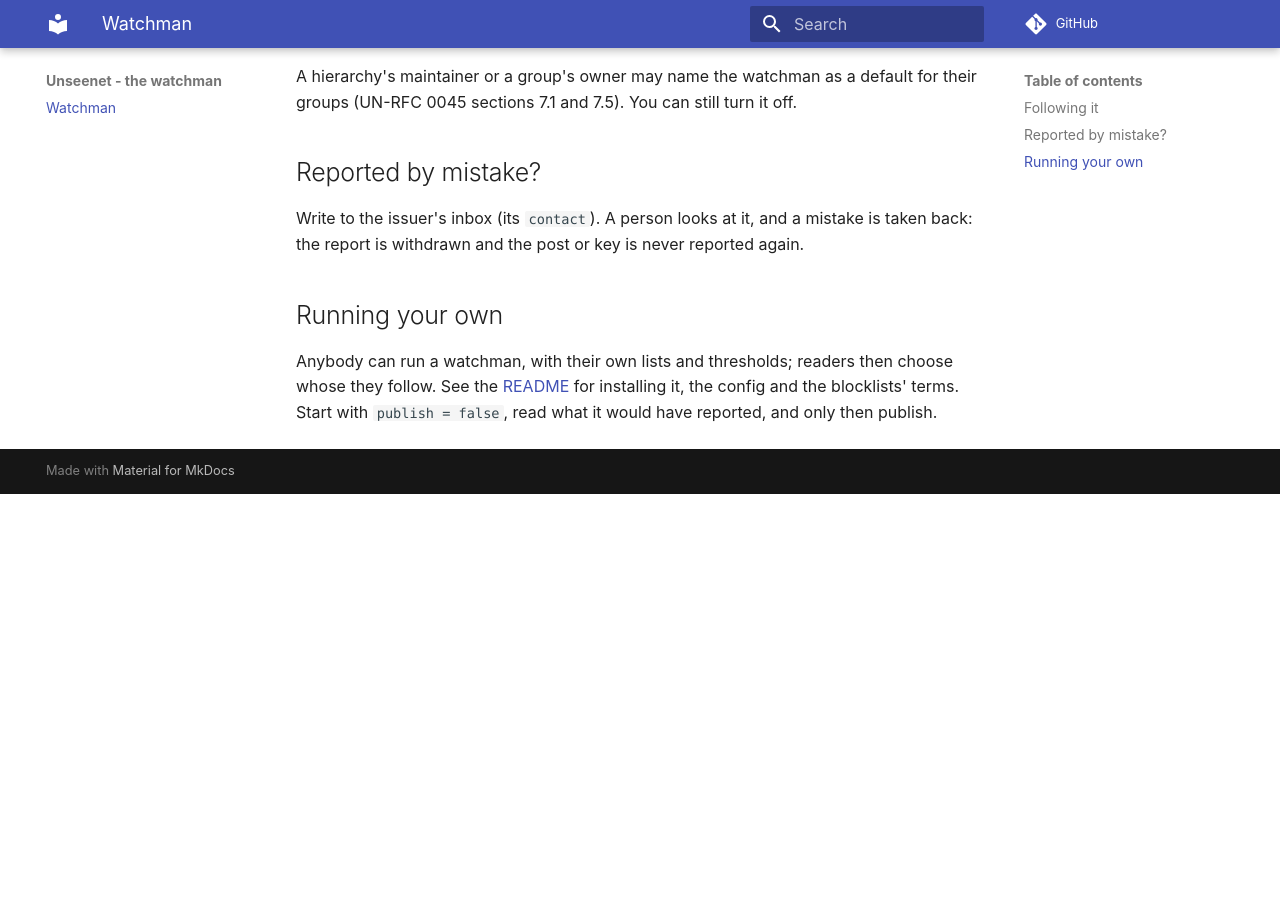
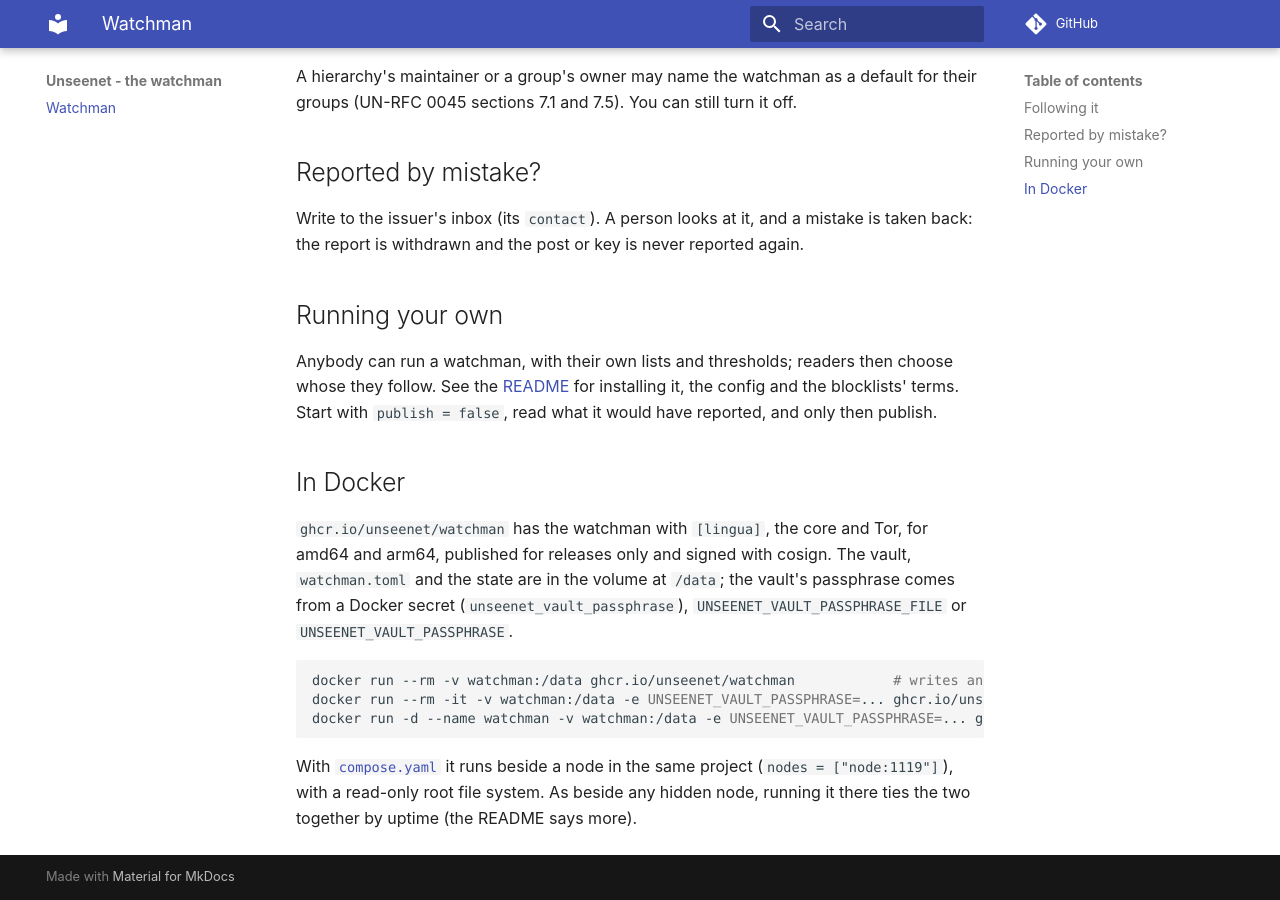
Before and after one commit to unseenet/unseenet-watchman, an MkDocs documentation site: the page built from docs/watchman.md, in a window 1280 px wide and 900 px high, scrolled down 544 px. Built offline with MkDocs 1.6.1 and Material for MkDocs 9.7.7, drawn with Linux system fonts in a browser that asks for light colours; comment, search, counter and statistics services are not loaded; before the commit the page ends 1038 px from its top, so only the background shows below that.

Commit message:
Docker: ghcr.io/unseenet/watchman and compose.yaml (#15) (#22)
* Docker: ghcr.io/unseenet/watchman and a compose file, published for releases only (#15)

* docker test: a volume name Docker takes

````diff
--- a/docs/watchman.md
+++ b/docs/watchman.md
@@ -35,3 +35,22 @@ then choose whose they follow. See the
 [README](https://github.com/unseenet/unseenet-watchman#run-it) for
 installing it, the config and the blocklists' terms. Start with
 `publish = false`, read what it would have reported, and only then publish.
+
+## In Docker
+
+`ghcr.io/unseenet/watchman` has the watchman with `[lingua]`, the core and Tor,
+for amd64 and arm64, published for releases only and signed with cosign. The
+vault, `watchman.toml` and the state are in the volume at `/data`; the vault's
+passphrase comes from a Docker secret (`unseenet_vault_passphrase`),
+`UNSEENET_VAULT_PASSPHRASE_FILE` or `UNSEENET_VAULT_PASSPHRASE`.
+
+```sh
+docker run --rm -v watchman:/data ghcr.io/unseenet/watchman            # writes an example watchman.toml
+docker run --rm -it -v watchman:/data -e UNSEENET_VAULT_PASSPHRASE=... ghcr.io/unseenet/watchman init
+docker run -d --name watchman -v watchman:/data -e UNSEENET_VAULT_PASSPHRASE=... ghcr.io/unseenet/watchman
+```
+
+With [`compose.yaml`](https://github.com/unseenet/unseenet-watchman/blob/main/compose.yaml)
+it runs beside a node in the same project (`nodes = ["node:1119"]`), with a
+read-only root file system. As beside any hidden node, running it there ties the
+two together by uptime (the README says more).
````
Also changed, not shown: CHANGELOG.md (+4 -0 lines), compose.yaml (added, +28 -0 lines), 3 other files.
